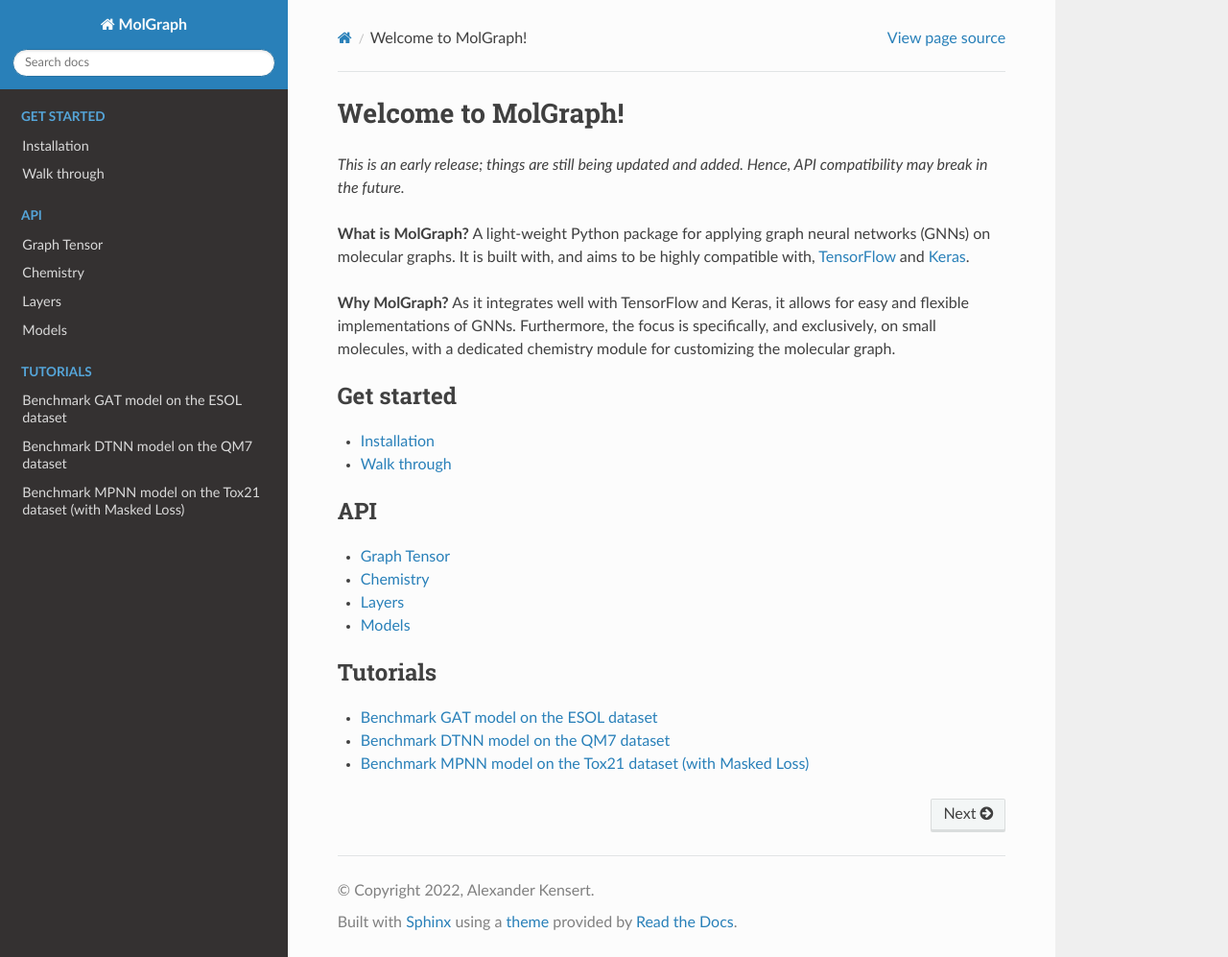
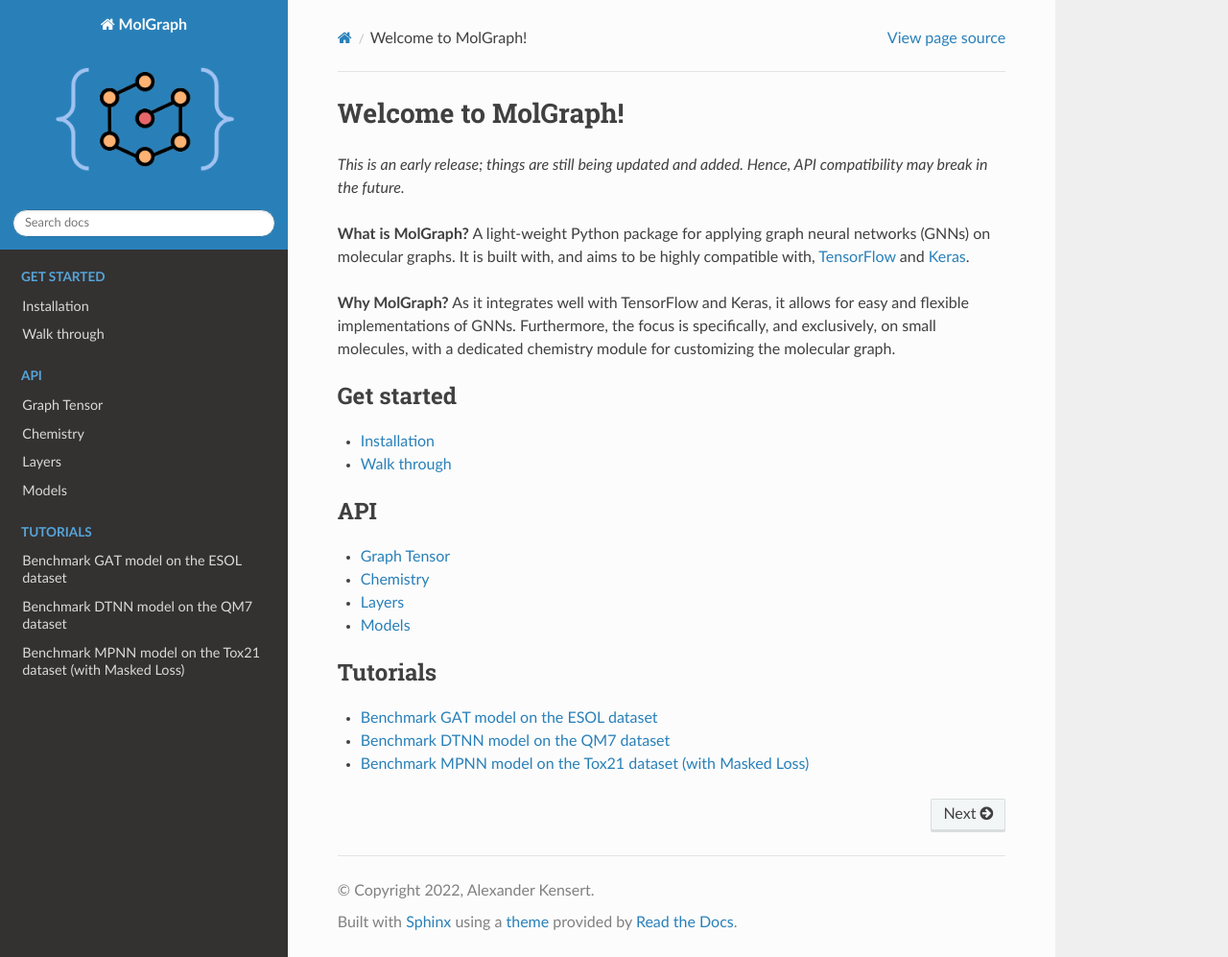
Before and after one commit to akensert/molgraph, a Sphinx documentation site: the page built from docs/source/index.rst, in a window 1280 px wide and 997 px high. Shown: the whole window at 96% size. Built offline with Sphinx 7.4.7 and the Read the Docs theme 2.0.0, drawn with Linux system fonts in a browser that asks for light colours.

Commit message:
update logo

```diff
--- a/docs/source/conf.py
+++ b/docs/source/conf.py
@@ -63,7 +63,7 @@
 # so a file named "default.css" will overwrite the builtin "default.css".
 html_static_path = ['_static']
 
-html_logo = '_static/molgraph-no-bg-3.png'
+html_logo = '_static/molgraph-no-bg-10.png'
 
 html_theme_options = {}
 
```
Also changed, not shown: docs/source/_static/molgraph-no-bg-10.png (added), docs/source/_static/molgraph-no-bg-4.png (deleted).
